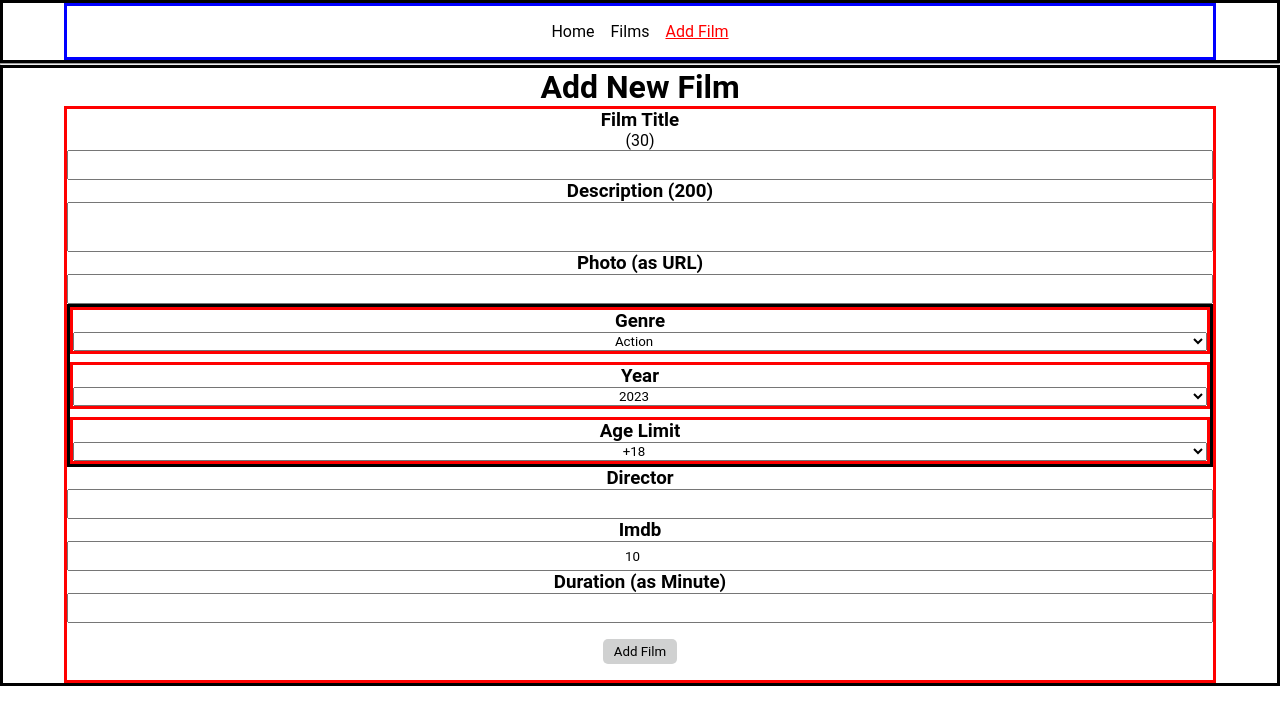
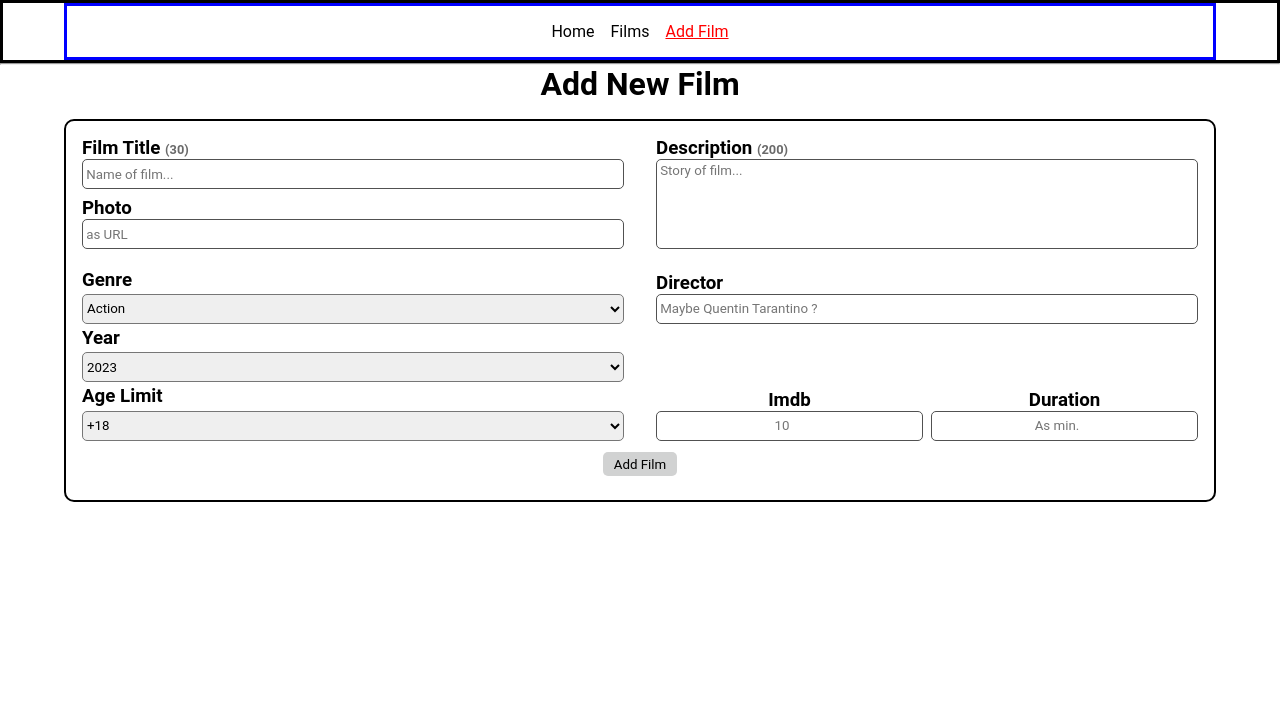
Before and after one commit to kaanyrd/FilmS, a React (Create React App) app: page /addfilm in a window 1280 px wide. Shown: the top 724 px of the page. Built offline with nearby package versions, Linux system fonts and the light colour scheme.

Commit message:
Delete Handler...

```diff
--- a/package.json
+++ b/package.json
@@ -3,6 +3,10 @@
   "version": "0.1.0",
   "private": true,
   "dependencies": {
+    "@emotion/react": "^11.11.1",
+    "@emotion/styled": "^11.11.0",
+    "@mui/icons-material": "^5.14.0",
+    "@mui/material": "^5.14.0",
     "@testing-library/jest-dom": "^5.16.5",
     "@testing-library/react": "^13.4.0",
     "@testing-library/user-event": "^13.5.0",
--- a/public/index.html
+++ b/public/index.html
@@ -10,6 +10,7 @@
       content="Web site created using create-react-app"
     />
     <link rel="apple-touch-icon" href="%PUBLIC_URL%/logo192.png" />
+
     <!--
       manifest.json provides metadata used when your web app is installed on a
       user's mobile device or desktop. See https://developers.google.com/web/fundamentals/web-app-manifest/
--- a/src/App.js
+++ b/src/App.js
@@ -6,7 +6,10 @@ import Home from "./pages/Home";
 import Films, { loader as filmsLoader } from "./pages/Films";
 import AddFilm from "./pages/AddFilm";
 import { action as addFilmAction } from "./components/NewForm";
-import FilmDetail, { loader as filmDetailLoader } from "./pages/FilmDetail";
+import FilmDetail, {
+  loader as filmDetailLoader,
+  action as deleteFilmAction,
+} from "./pages/FilmDetail";
 
 const router = createBrowserRouter([
   {
@@ -23,6 +26,7 @@ const router = createBrowserRouter([
             path: ":filmId",
             element: <FilmDetail />,
             loader: filmDetailLoader,
+            action: deleteFilmAction,
           },
         ],
       },
--- a/src/components/NewForm.js
+++ b/src/components/NewForm.js
@@ -17,40 +17,62 @@ function NewForm() {
     <div className={classes.form}>
       <h1>Add New Film</h1>
       <Form method="post" className={classes.formContent}>
+        <div className={classes.formTop}>
+          <div className={classes.filmDetails}>
             <div className={classes.formControl}>
               <label htmlFor="title">
-            <h3>Film Title</h3>
-            <p>({30 - title.length})</p>
+                <h3>
+                  Film Title{" "}
+                  <span className={classes.maxLength}>
+                    ({30 - title.length})
+                  </span>
+                </h3>
               </label>
               <input
                 id="title"
                 name="title"
                 type="text"
+                placeholder="Name of film..."
                 onChange={titleHandler}
                 required
                 maxLength="30"
               />
             </div>
             <div className={classes.formControl}>
+              <label htmlFor="photo">
+                <h3>Photo</h3>
+              </label>
+              <input
+                id="photo"
+                name="photo"
+                type="text"
+                placeholder="as URL"
+                required
+              />
+            </div>
+          </div>
+          <div className={`${classes.formControl} ${classes.descriptionSide}`}>
             <label htmlFor="description">
-            <h3>Description ({200 - description.length})</h3>
+              <h3>
+                Description{" "}
+                <span className={classes.maxLength}>
+                  ({200 - description.length})
+                </span>
+              </h3>
             </label>
             <textarea
               className={classes.textarea}
               onChange={descriptionHandler}
               id="description"
               name="description"
+              placeholder="Story of film..."
               maxLength="200"
               required
             />
           </div>
-        <div className={classes.formControl}>
-          <label htmlFor="photo">
-            <h3>Photo (as URL)</h3>
-          </label>
-          <input id="photo" name="photo" type="text" required />
         </div>
         <div className={classes.options}>
+          <div>
             <div className={classes.optionControl}>
               <label htmlFor="genre">
                 <h3>Genre</h3>
@@ -96,14 +118,22 @@ function NewForm() {
               </select>
             </div>
           </div>
-        <div className={classes.formControl}>
+          <div className={classes.filmMoreDetail}>
+            <div className={classes.director}>
               <label htmlFor="director">
                 <h3>Director</h3>
               </label>
-          <input id="director" name="director" type="text" />
+              <input
+                maxLength="20"
+                placeholder="Maybe Quentin Tarantino ?"
+                id="director"
+                name="director"
+                type="text"
+              />
             </div>
-
-        <div className={classes.formControl}>
+            <div className={classes.filmDetailControl}>
+              <div className={classes.rightDetail}>
+                <div className={`${classes.formControl} ${classes.bottomInfo}`}>
                   <label htmlFor="imdb">
                     <h3>Imdb</h3>
                   </label>
@@ -114,23 +144,29 @@ function NewForm() {
                     min="0"
                     max="10"
                     step="0.1"
-            defaultValue="10"
+                    placeholder="10"
                     required
                   />
                 </div>
-        <div className={classes.formControl}>
+                <div className={`${classes.formControl} ${classes.bottomInfo}`}>
                   <label htmlFor="duration">
-            <h3>Duration (as Minute)</h3>
+                    <h3>Duration</h3>
                   </label>
                   <input
                     id="duration"
                     name="duration"
                     type="number"
-            min="0"
+                    min="1"
                     max="900"
                     required
+                    placeholder="As min."
                   />
                 </div>
+              </div>
+            </div>
+          </div>
+        </div>
+
         <div className={classes.submitBtn}>
           <button type="submit">Add Film</button>
         </div>
--- a/src/components/NewForm.module.css
+++ b/src/components/NewForm.module.css
@@ -1,66 +1,174 @@
 .form {
-  border: 3px solid black;
+  /* border: 3px solid black; */
   display: grid;
   place-items: center;
 }
 .formContent {
-  border: 3px solid red;
+  border: 2px solid black;
+  border-radius: 10px;
   max-width: 1170px;
   width: 90vw;
-  margin: 0 auto;
+  margin: 1rem auto;
+  padding: 1rem;
+}
+input {
+  padding: 0 0.2rem;
+  height: 30px;
+  border-radius: 5px;
+  border: 1px solid rgb(81, 81, 81);
+}
+.formContent > * {
+  /* border: 3px solid green; */
+  margin-bottom: 0.5rem;
+}
+.maxLength {
+  font-size: 0.8rem;
+  color: rgb(106, 106, 106);
 }
 .formControl {
   /* border: 3px solid black; */
   display: flex;
   flex-direction: column;
-  text-align: center;
+  row-gap: 0.2rem;
+  margin-top: 1rem;
 }
-.options {
-  border: 3px solid black;
+.optionControl {
   display: flex;
+  row-gap: 0.2rem;
   flex-direction: column;
-  width: 100%;
-  row-gap: 0.5rem;
+  margin-bottom: 0.2rem;
 }
-.optionControl > label > h3 {
-  text-align: center;
+.optionControl > select {
+  height: 30px;
+  border-radius: 5px;
+}
+.optionControl > select > option {
+  background-color: #e8e8e8;
 }
 
-.optionControl {
-  border: 3px solid red;
+.textarea {
+  width: 100%;
+  height: 80px;
+  resize: none;
+  margin-top: 0.2rem;
+  padding: 0.2rem 0.2rem;
+  border-radius: 5px;
+  border: 1px solid rgb(81, 81, 81);
+}
+.rightDetail {
+  /* border: 3px solid green; */
   display: flex;
-  flex-direction: column;
   justify-content: center;
-}
-.formControl > input {
-  text-align: center;
-  height: 30px;
-}
-.formControl > * {
-  /* border: 3px solid red; */
+  flex-wrap: wrap;
+  gap: 0.5rem;
+  align-items: center;
+  padding: 0.2rem 0;
 }
 .submitBtn {
-  text-align: center;
-  margin: 1rem auto;
-}
-select {
   text-align: center;
 }
 .submitBtn > button {
   padding: 0.3rem 0.7rem;
   border-radius: 5px;
+  background: #d1d2d2;
   border: none;
-  background-color: #d0d1d1;
   cursor: pointer;
-  transition: all 0.2s ease-in-out;
+  transition: all 0.1s ease-in;
 }
 .submitBtn > button:hover {
-  background-color: #c0c0c0;
+  background: #a1a1a1;
 }
-.textarea {
+.bottomInfo {
+  text-align: center;
+  display: flex;
+  justify-content: center;
+}
+.options {
+  /* border: 3px solid black; */
+}
+.options > * {
+  /* border: 3px solid red; */
+  margin-top: 0.725rem;
+}
+.director {
+  display: flex;
+  flex-direction: column;
   width: 100%;
-  height: 50px;
-  resize: none;
-  text-align: center;
-  text-transform: capitalize;
+  row-gap: 0.2rem;
 }
+.director > input {
+  width: 100%;
+}
+.filmMoreDetail {
+  display: grid;
+  grid-template-columns: 1fr;
+  grid-template-rows: 1fr auto;
+}
+@media screen and (min-width: 450px) {
+  .options {
+    /* border: 3px solid black; */
+    display: grid;
+    grid-template-columns: 1fr 1fr;
+    column-gap: 2rem;
+  }
+  .filmDetails {
+    display: grid;
+    grid-template-columns: 1fr;
+    grid-template-rows: 1fr 1fr;
+    gap: 0.5rem;
+  }
+  .optionControl {
+    /* border: 3px solid red; */
+  }
+  .formTop {
+    display: grid;
+    grid-template-columns: 1fr 1fr;
+    grid-template-rows: 1fr;
+    gap: 0.5rem 2rem;
+  }
+  .textarea {
+    height: 100%;
+    margin-top: 0rem;
+  }
+}
+
+@media screen and (min-width: 768px) {
+  .filmDetailControl {
+  }
+  .filmDetailControl > * {
+  }
+  .rightDetail {
+    display: grid;
+    grid-template-columns: 1fr 1fr;
+    grid-template-rows: 1fr;
+  }
+  .rightDetail > * {
+  }
+}
+@media screen and (min-width: 978px) {
+  /* .filmMoreDetail {
+    display: grid;
+    grid-template-columns: 1fr 1fr;
+    grid-template-rows: 1fr;
+    column-gap: 3rem;
+    padding: 0 1rem;
+  } */
+  .filmMoreDetail > * {
+    /* border: 3px solid red; */
+  }
+  .formControl {
+    margin-top: 0;
+    row-gap: 0rem;
+  }
+  .rightDetail {
+    padding-top: 0;
+  }
+  .director {
+    row-gap: 0;
+    padding-top: 0.2rem;
+  }
+
+  .bottomInfo > input {
+    text-align: center;
+  }
+}
```
Also changed, not shown: src/pages/FilmDetail.js (+61 -6 lines), src/pages/FilmDetail.module.css (+92 -3 lines), 1 other file (tests, documents, lock files or other folders). Lines whose indentation alone changed are shown as unchanged.
